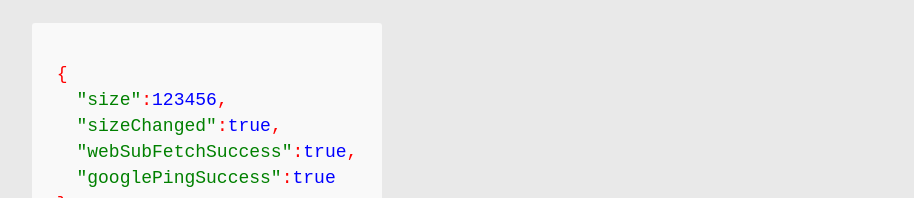
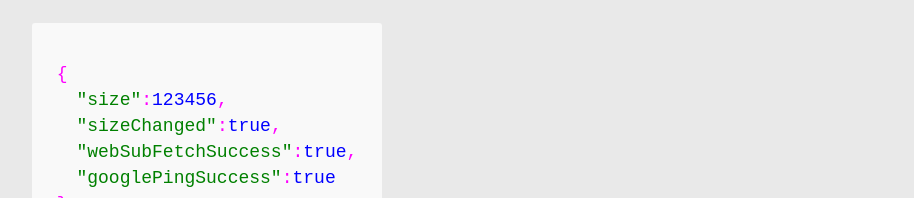
Before and after one commit to colinmcdermott/feedchecker-api, a Next.js app: page / in a window 1280 px wide. Shown: the part 754-952 px from the top of the page, without its empty margins (15-929 px from the left). Built offline with nearby package versions, Linux system fonts and the light colour scheme.

Commit message:
Update globals.css

```diff
--- a/styles/globals.css
+++ b/styles/globals.css
@@ -52,7 +52,7 @@ pre {
   background: var(--lightBackground);
   padding: var(--flowSpace);
 }
-code pre span {color:red;}
+code pre span {color:magenta;}
 code pre span em:first-of-type {margin-left: var(--flowSpace);}
 code pre span em {font-style: normal;}
 code pre span em:nth-child(even) {color: blue;}
```
